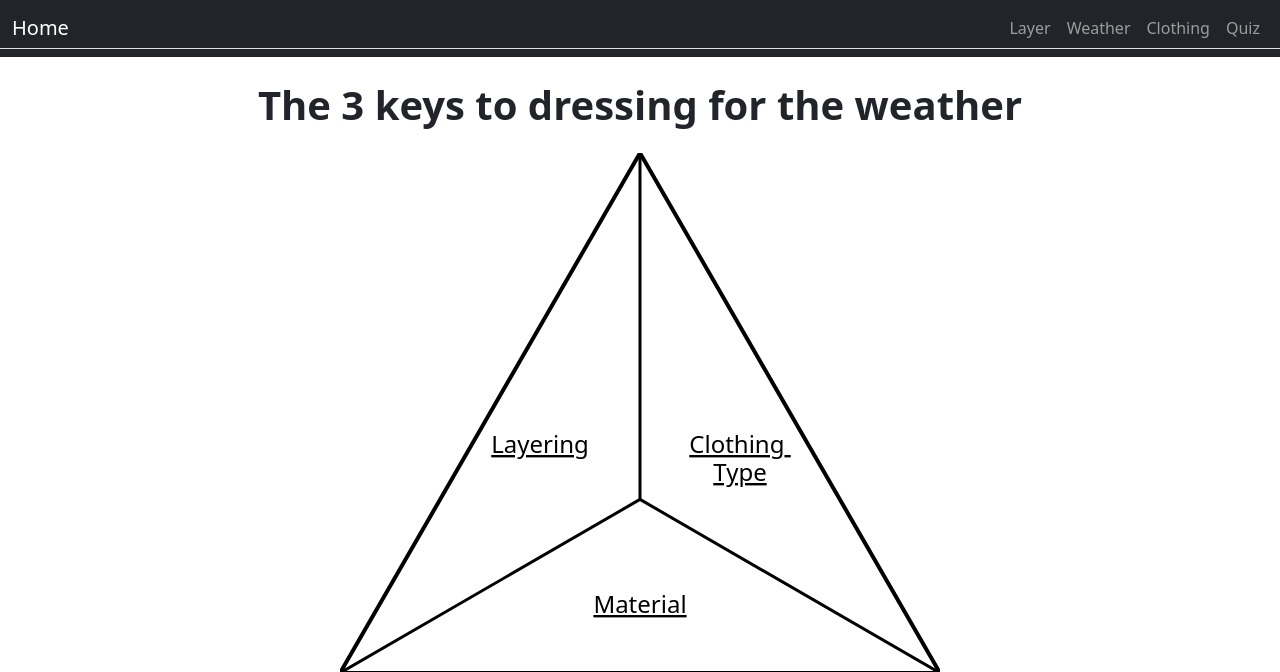
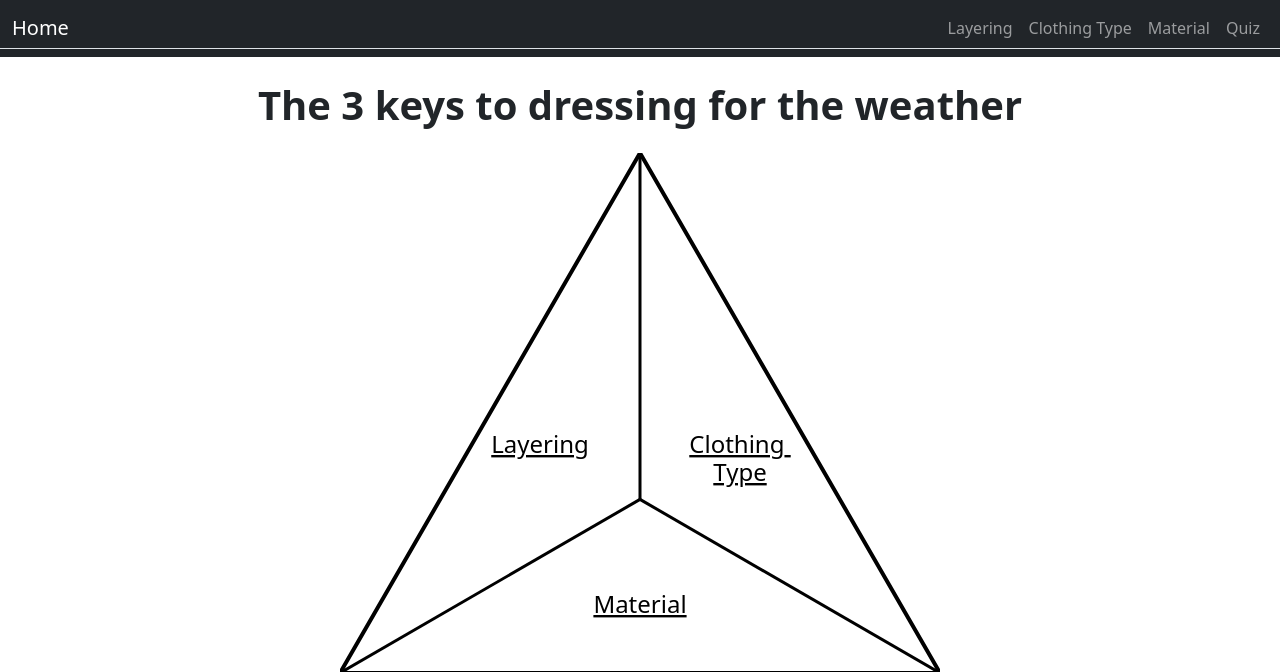
Before and after one commit to HapisaurusRex/UI_Design-Final, a Flask app: page / in a window 1280 px wide. Shown: the top 672 px of the page. Run offline with Flask 3, Linux system fonts and the light colour scheme; some libraries are stand-ins or nearby versions.

Commit message:
[Fix] Consistent Page Names and URL

```diff
--- a/server.py
+++ b/server.py
@@ -27,9 +27,9 @@ def home():
 def layer():
     return render_template('layer.html')
 
-@app.route('/weather')
+@app.route('/material')
 def weather():
-    return render_template('weather.html')
+    return render_template('material.html')
 
 @app.route('/clothing')
 def clothing():
--- a/templates/layout.html
+++ b/templates/layout.html
@@ -13,7 +13,7 @@
     <script src="https://code.jquery.com/ui/1.12.1/jquery-ui.min.js"></script>
     <link rel="stylesheet" href="https://code.jquery.com/ui/1.12.1/themes/base/jquery-ui.css">
 
-    {% block styles %}<link rel="stylesheet" href="../static/main.css">{% endblock %}
+    {% block styles %}<link rel="stylesheet" href="{{ url_for('static', filename='main.css') }}">{% endblock %}
 </head>
 <body>
     <nav class="navbar navbar-expand-lg navbar-dark bg-dark" aria-label="Main Navigation">
@@ -26,9 +26,9 @@
             </button>
             <div class="collapse navbar-collapse justify-content-end" id="navbarNav">
                 <ul class="navbar-nav">
-					<li class="nav-item"><a class="nav-link" href="/layer">Layer</a></li>
-					<li class="nav-item"><a class="nav-link" href="/weather">Weather</a></li>
-					<li class="nav-item"><a class="nav-link" href="/clothing">Clothing</a></li>
+                    <li class="nav-item"><a class="nav-link" href="/layer">Layering</a></li>
+                    <li class="nav-item"><a class="nav-link" href="/clothing">Clothing Type</a></li>
+                    <li class="nav-item"><a class="nav-link" href="/material">Material</a></li>
                     <li class="nav-item"><a class="nav-link" href="/quiz">Quiz</a></li>
                 </ul>
             </div>
--- /dev/null
+++ b/templates/material.html
@@ -0,0 +1,3 @@
+{% extends "layout.html" %}
+{% block title %}Material{% endblock %}
+{% block content %}{% endblock %}
```
Also changed, not shown: 3 other files. Lines whose indentation alone changed are shown as unchanged.
